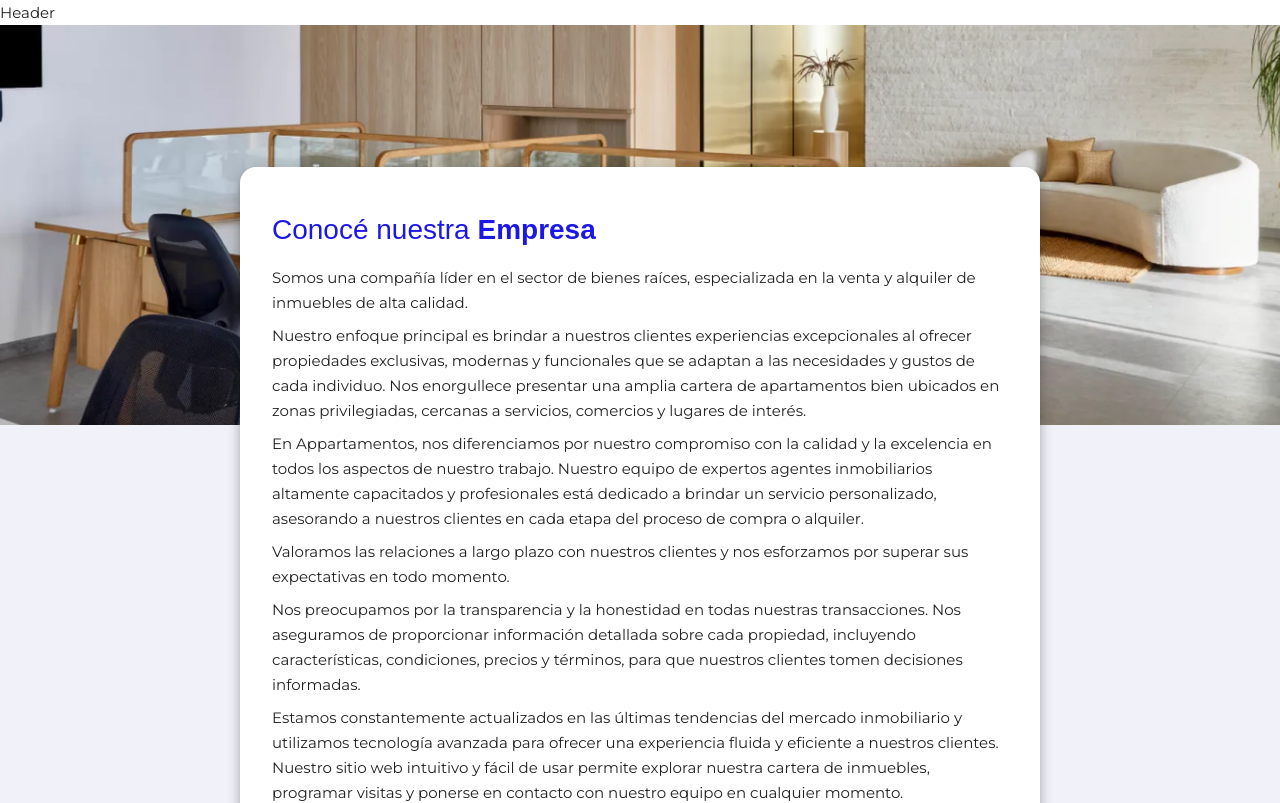
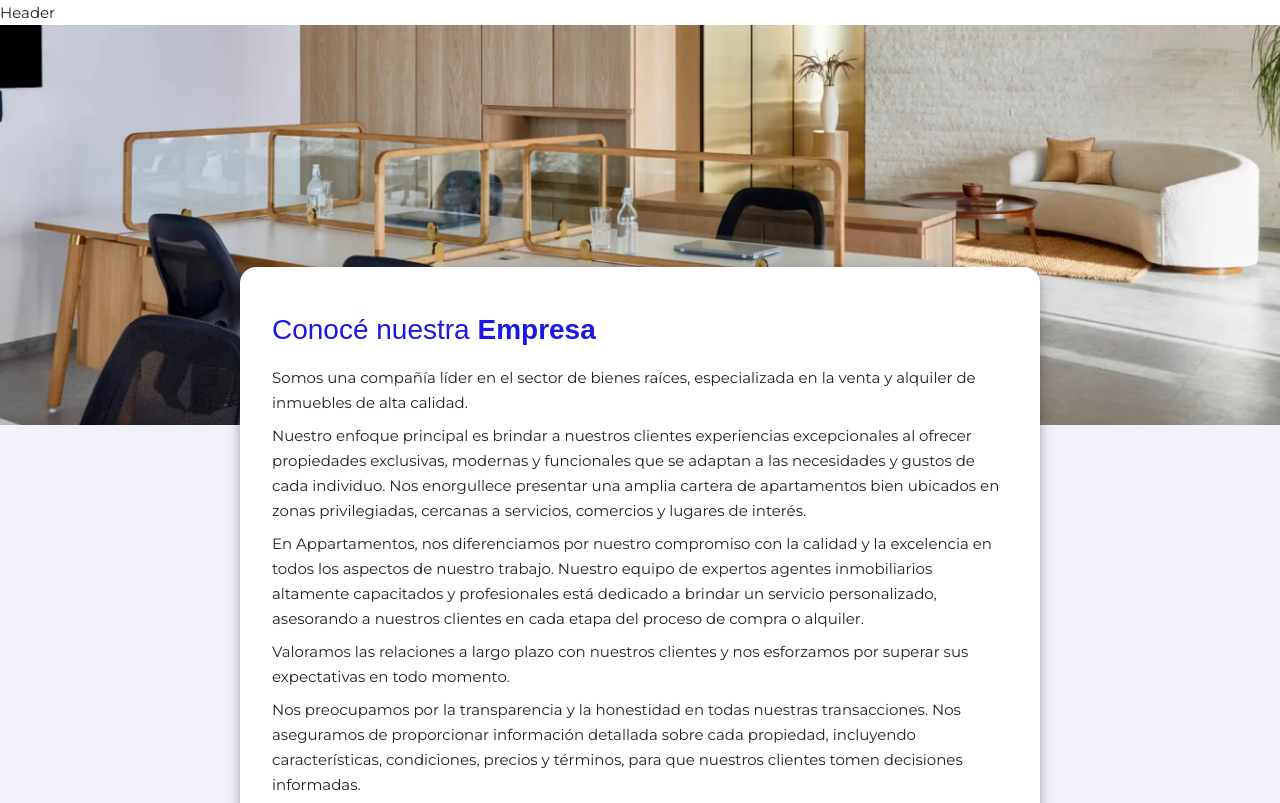
Before and after one commit to No-Country/c12-25-t-node-react, a React (Vite) app in the folder client/: page /#/about in a window 1280 px wide. Shown: the top 803 px of the page. Built offline with nearby package versions, Linux system fonts and the light colour scheme.

Commit message:
refactor/#10-cards-about

```diff
--- a/client/src/components/molecule/text-box/TextBox.tsx
+++ b/client/src/components/molecule/text-box/TextBox.tsx
@@ -28,7 +28,7 @@ const TextBox: React.FC<TextBoxProps> = ({
           maxWidth: '800px',
           margin: `${paperMargin ? paperMargin : '2rem auto'}`,
           position: 'relative',
-          top: '-290px',
+          top: '-190px',
         }}
       >
         <Paper
@@ -39,8 +39,8 @@ const TextBox: React.FC<TextBoxProps> = ({
             minHeight: `${paperMinHeight ? paperMinHeight : '300px'}`
           }}
         >
-          {subTitle}
-          {children}
+          { subTitle }
+          { children }
         </Paper>
       </Box>
     </>
```
